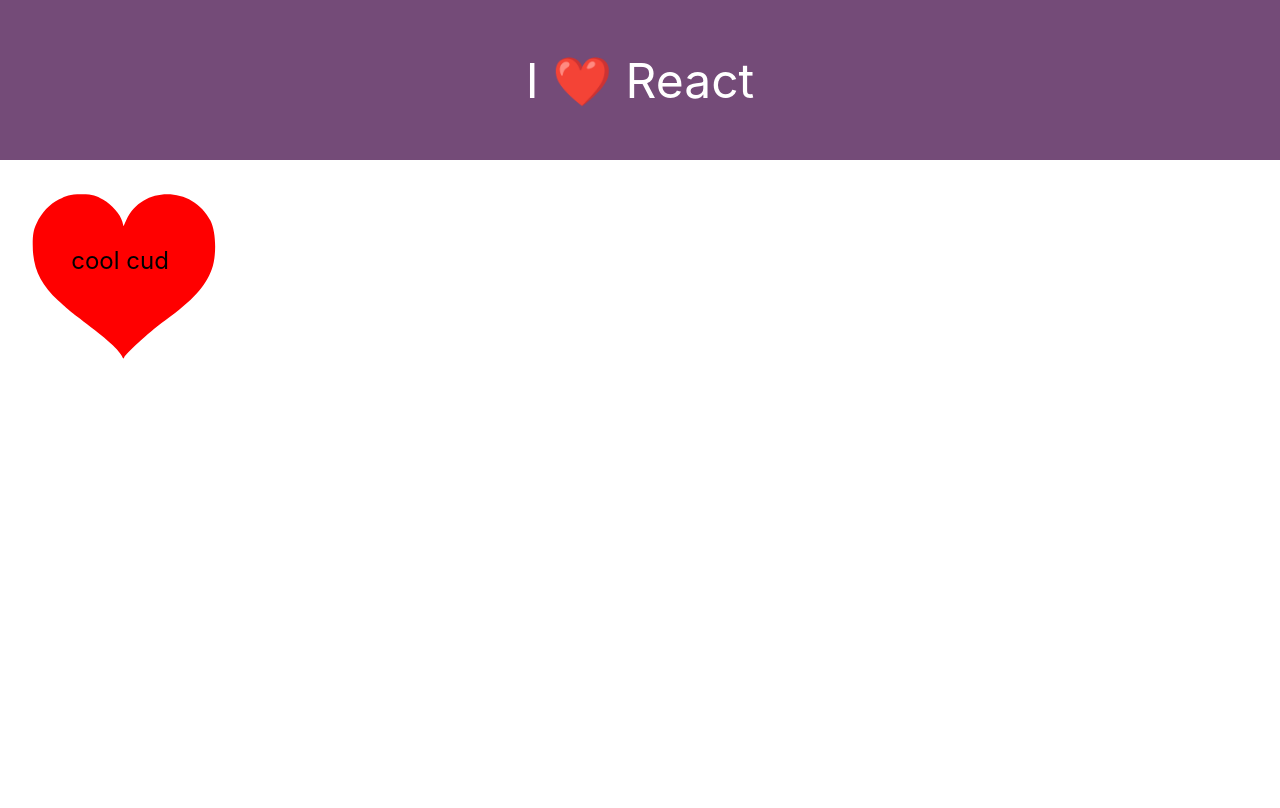
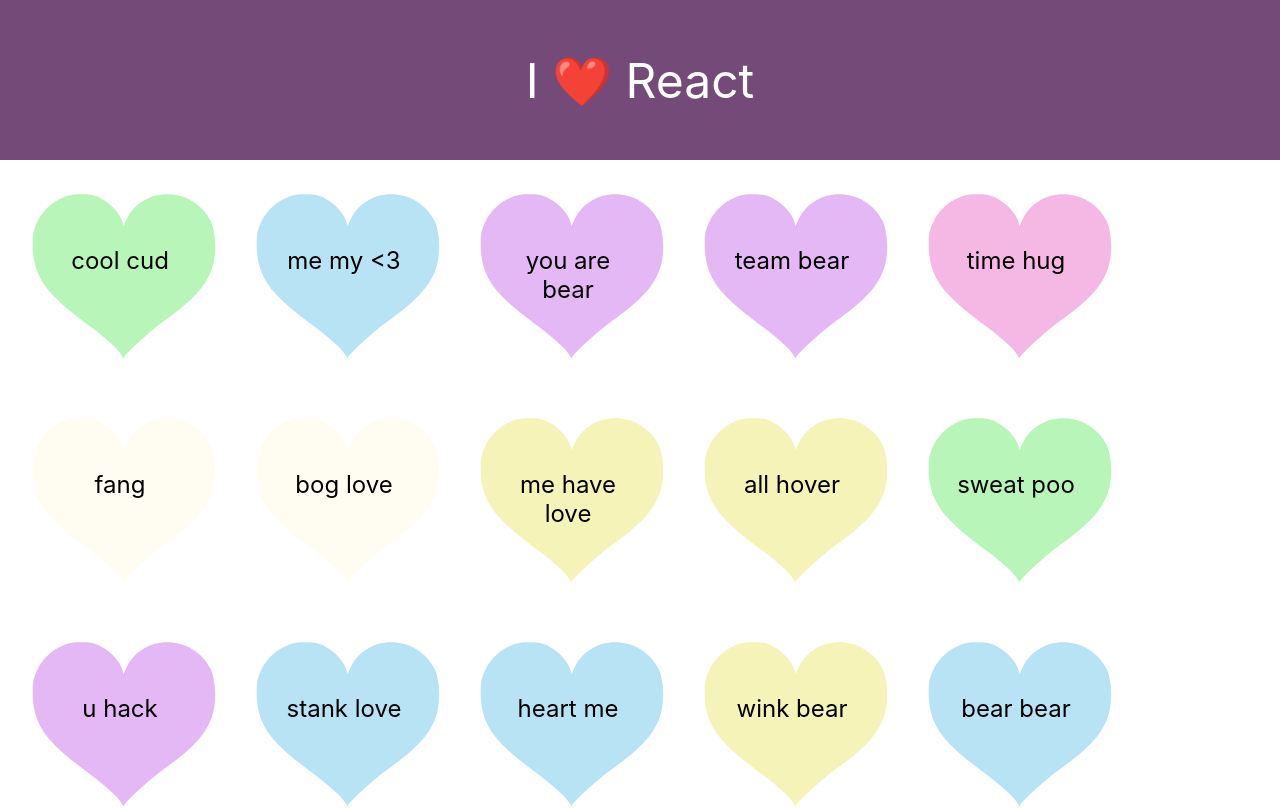
Before and after one commit to DOOMNOTRON/i-heart-react, a React (Create React App) app: page / in a window 1280 px wide. Shown: the top 808 px of the page. Built offline with nearby package versions, Linux system fonts and the light colour scheme.

Commit message:
Added random colors to the hearts

```diff
--- a/src/App.js
+++ b/src/App.js
@@ -1,26 +1,12 @@
-import HeartLogo from './heart.svg';
+import HeartsList from './components/HeartsList';
+import Header from './components/Header';
 import './App.css';
-
-const message = 'cool cud';
-
-const Heart = (props) => {
-    return (
-        <div className='heart'>
-            <img className='heart-img' src={HeartLogo} alt='heart'/>
-            <p className='heart-message'>{props.msg}</p>
-        </div>
-    )
-}
-
-const Header = () => {
-    return <div className='App-header'>I ❤️ React</div>;
-}
 
 function App() {
     return(
       <>
           <Header />
-          <Heart msg={message} />
+          <HeartsList />
       </>
 
     );
--- /dev/null
+++ b/src/components/CandyColoredHeart.js
@@ -0,0 +1,24 @@
+import HeartsSVG from './HeartSVG'
+
+const colors = [
+    '#b8e3f5',
+    '#f5b8e4',
+    '#b8f5b9',
+    '#f5f3b8',
+    '#e3b8f5',
+    '#fffcf2'
+];
+
+const CandyColoredHeart = (props) => {
+    const randomCol = colors[Math.floor(Math.random()*colors.length)];
+    return (
+        <div className='heart'>
+            <div className='heart-img'>
+                <HeartsSVG col={randomCol}/>
+            </div>
+            <p className='heart-message'>{props.msg}</p>
+        </div>
+    )
+}
+
+export default CandyColoredHeart;
--- /dev/null
+++ b/src/components/Header.js
@@ -0,0 +1,5 @@
+const Header = () => {
+    return <div className='App-header'>I ❤️ React</div>;
+};
+
+export default Header;
--- /dev/null
+++ b/src/components/Heart.js
@@ -0,0 +1,11 @@
+import HeartLogo from '../assets/heart.svg';
+const Heart = (props) => {
+    return (
+        <div className='heart'>
+            <img className='heart-img' src={HeartLogo} alt='heart'/>
+            <p className='heart-message'>{props.msg}</p>
+        </div>
+    );
+};
+
+export default Heart;
--- /dev/null
+++ b/src/components/HeartSVG.js
@@ -0,0 +1,27 @@
+const HeartsSVG = (props) => {
+    return (
+        <svg xmlns="http://www.w3.org/2000/svg" viewBox="0 0 841.9 595.3">
+
+        <g fill={props.col} stroke='8a8791' strokeWidth='3'>
+           <path d="M 297.29747,550.86823
+              C 283.52243,535.43191 249.1268,505.33855 220.86277,483.99412
+              C 137.11867,420.75228 125.72108,411.5999 91.719238,380.29088
+              C 29.03471,322.57071 2.413622,264.58086 2.5048478,185.95124
+              C 2.5493594,147.56739 5.1656152,132.77929 15.914734,110.15398
+              C 34.151433,71.768267 61.014996,43.244667 95.360052,25.799457
+              C 119.68545,13.443675 131.6827,7.9542046 172.30448,7.7296236
+              C 214.79777,7.4947896 223.74311,12.449347 248.73919,26.181459
+              C 279.1637,42.895777 310.47909,78.617167 316.95242,103.99205
+              L 320.95052,119.66445 L 330.81015,98.079942
+              C 386.52632,-23.892986 564.40851,-22.06811 626.31244,101.11153
+              C 645.95011,140.18758 648.10608,223.6247 630.69256,270.6244
+              C 607.97729,331.93377 565.31255,378.67493 466.68622,450.30098
+              C 402.0054,497.27462 328.80148,568.34684 323.70555,578.32901
+              C 317.79007,589.91654 323.42339,580.14491 297.29747,550.86823 z" />
+           <g transform="translate(129.28571,-64.285714)" />
+        </g>
+     </svg>
+    )
+}
+
+export default HeartsSVG;
--- /dev/null
+++ b/src/components/HeartsList.js
@@ -0,0 +1,37 @@
+// import Heart from './Heart';
+import CandyColoredHeart from "./CandyColoredHeart";
+
+const messages = [
+    'cool cud',
+    'me my <3',
+    'you are bear',
+    'team bear',
+    'time hug',
+    'fang',
+    'bog love',
+    'me have love',
+    'all hover',
+    'sweat poo',
+    'u hack',
+    'stank love',
+    'heart me',
+    'wink bear',
+    'bear bear',
+    'be my bear',
+    'yank o way',
+    'mage love',
+    'oy',
+    'in a fan'
+];
+
+const HeartsList = () => {
+    return(
+        <div className='hearts-container'>
+            {messages.map((message, index) => (
+                <CandyColoredHeart key={index} msg={message} />
+            ))}
+        </div>
+    );
+};
+
+export default HeartsList;
```
Also changed, not shown: src/assets/heart.svg (renamed from src/heart.svg), src/assets/logo.svg (renamed from src/logo.svg).
